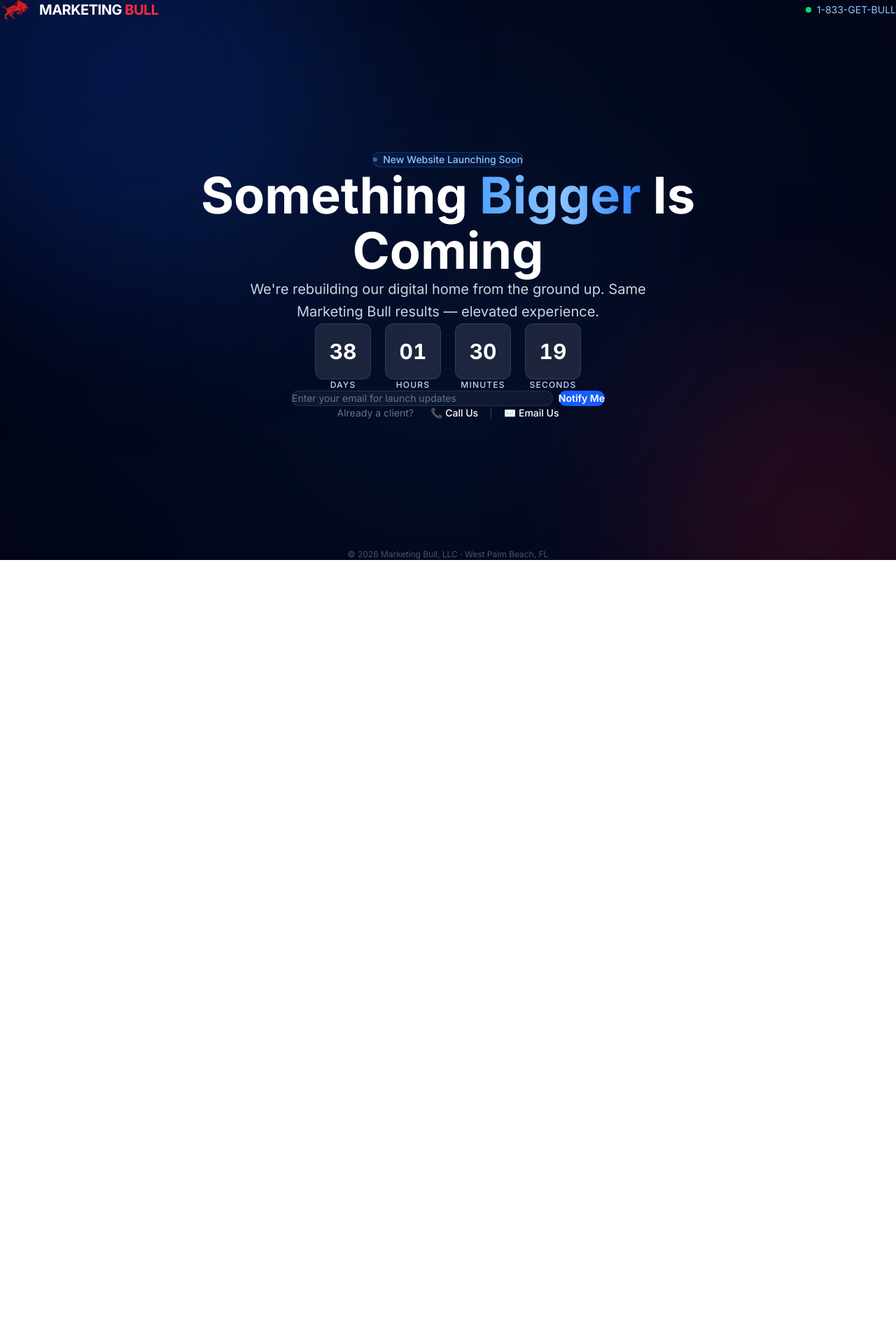
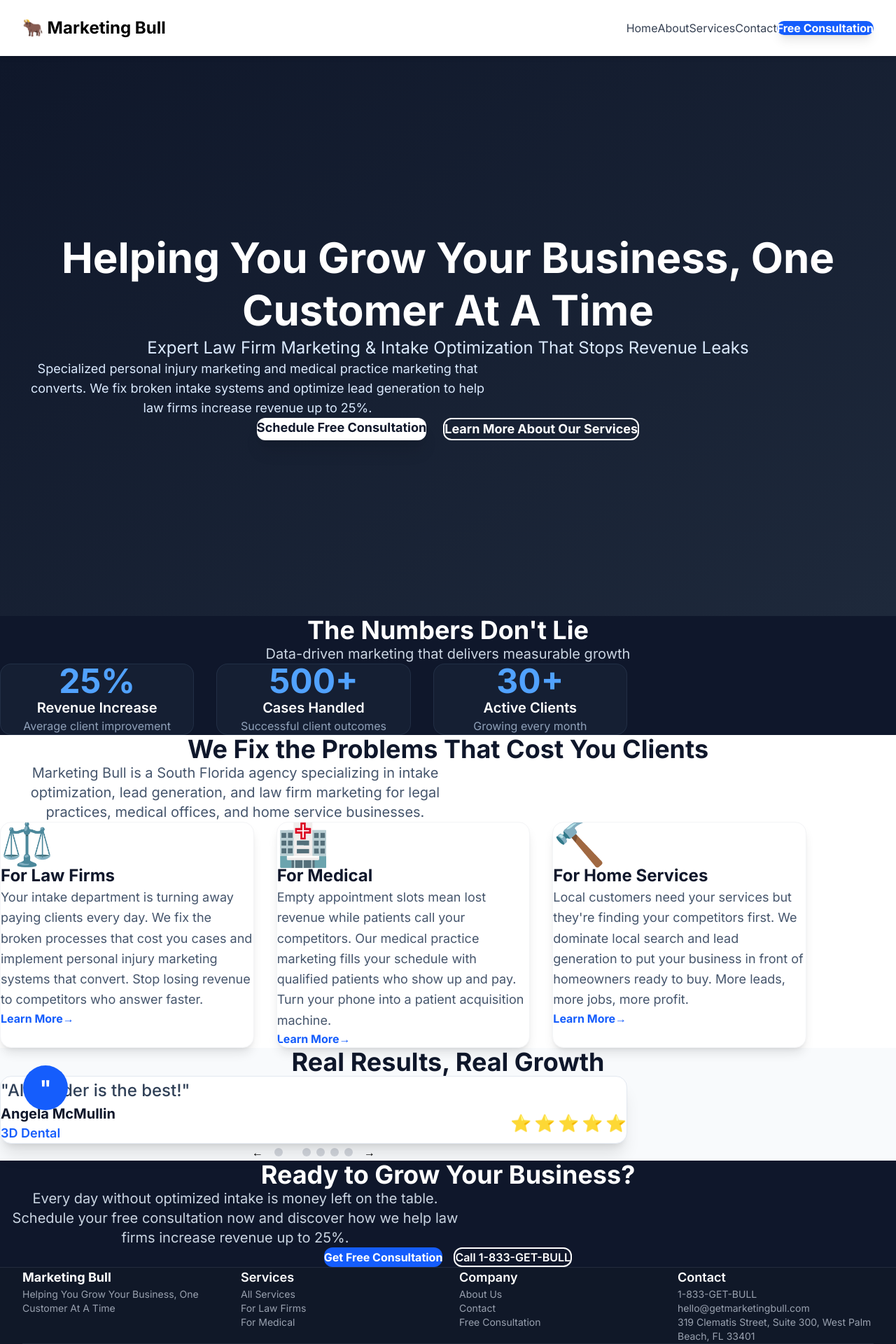
Before and after one commit to Marketing-Bull/getmarketingbull-next, a Next.js app: page / in a window 1280 px wide. Shown: the top 1920 px of the page at 70% size. Before the commit the page ends 800 px from the top, so only its background shows below. Built offline with nearby package versions, Linux system fonts and the light colour scheme.

Commit message:
Design polish (Lucy) + copy refinement (Max) — premium homepage with SEO keywords

```diff
--- a/next.config.ts
+++ b/next.config.ts
@@ -1,9 +1,10 @@
 import type { NextConfig } from "next";
 
 const nextConfig: NextConfig = {
+  output: 'export',
   reactStrictMode: true,
   images: {
-    unoptimized: false,
+    unoptimized: true,
   },
 };
 
--- a/src/app/page.tsx
+++ b/src/app/page.tsx
@@ -1,211 +1,113 @@
 'use client';
 
-import { useEffect, useState } from 'react';
-import Image from 'next/image';
+import Hero from '@/components/Hero';
+import Header from '@/components/Header';
+import Footer from '@/components/Footer';
+import ServiceCard from '@/components/ServiceCard';
+import TestimonialCarousel from '@/components/TestimonialCarousel';
+import { SERVICE_CATEGORIES, TESTIMONIALS } from '@/lib/constants';
 
-function CountdownTimer() {
-  const [timeLeft, setTimeLeft] = useState({ days: 0, hours: 0, minutes: 0, seconds: 0 });
-
-  useEffect(() => {
-    const launchDate = new Date('2026-04-15T09:00:00-04:00');
-
-    const tick = () => {
-      const now = new Date();
-      const diff = launchDate.getTime() - now.getTime();
-      if (diff <= 0) return;
-      setTimeLeft({
-        days: Math.floor(diff / (1000 * 60 * 60 * 24)),
-        hours: Math.floor((diff / (1000 * 60 * 60)) % 24),
-        minutes: Math.floor((diff / (1000 * 60)) % 60),
-        seconds: Math.floor((diff / 1000) % 60),
-      });
-    };
-
-    tick();
-    const id = setInterval(tick, 1000);
-    return () => clearInterval(id);
-  }, []);
-
-  const blocks = [
-    { value: timeLeft.days, label: 'Days' },
-    { value: timeLeft.hours, label: 'Hours' },
-    { value: timeLeft.minutes, label: 'Minutes' },
-    { value: timeLeft.seconds, label: 'Seconds' },
+// Stats data with proper % symbol
+const STATS = [
+  { number: '25%', label: 'Revenue Increase', description: 'Average client improvement' },
+  { number: '500+', label: 'Cases Handled', description: 'Successful client outcomes' },
+  { number: '30+', label: 'Active Clients', description: 'Growing every month' },
 ];
 
+export default function HomePage() {
   return (
-    <div className="flex gap-3 sm:gap-5 justify-center">
-      {blocks.map((b) => (
-        <div key={b.label} className="flex flex-col items-center">
-          <div className="w-16 h-16 sm:w-20 sm:h-20 bg-white/10 backdrop-blur-sm rounded-xl flex items-center justify-center border border-white/10">
-            <span className="text-2xl sm:text-3xl font-bold text-white tabular-nums">
-              {String(b.value).padStart(2, '0')}
-            </span>
+    <div className="min-h-screen bg-slate-50">
+      <Header />
+
+      {/* Hero Section */}
+      <Hero
+        title="Helping You Grow Your Business, One Customer At A Time"
+        subtitle="Expert Law Firm Marketing & Intake Optimization That Stops Revenue Leaks"
+        description="Specialized personal injury marketing and medical practice marketing that converts. We fix broken intake systems and optimize lead generation to help law firms increase revenue up to 25%."
+        primaryCTA={{
+          text: "Schedule Free Consultation",
+          href: "/free-consultation"
+        }}
+        secondaryCTA={{
+          text: "Learn More About Our Services",
+          href: "/services"
+        }}
+      />
+
+      {/* Stats Section */}
+      <section className="py-20 bg-slate-900 text-white">
+        <div className="container mx-auto px-6">
+          <div className="text-center mb-16">
+            <h2 className="text-4xl font-bold mb-4">The Numbers Don't Lie</h2>
+            <p className="text-xl text-slate-300">Data-driven marketing that delivers measurable growth</p>
           </div>
-          <span className="text-[11px] sm:text-xs text-blue-200 mt-2 uppercase tracking-widest font-medium">
-            {b.label}
-          </span>
+
+          <div className="grid grid-cols-1 md:grid-cols-3 gap-8 max-w-4xl mx-auto">
+            {STATS.map((stat, index) => (
+              <div key={index} className="text-center p-8 bg-slate-800/50 rounded-2xl border border-slate-700/50 backdrop-blur-sm hover:bg-slate-800/70 transition-all duration-300">
+                <div className="text-5xl font-bold text-blue-400 mb-3">{stat.number}</div>
+                <div className="text-xl font-semibold mb-2">{stat.label}</div>
+                <div className="text-slate-400">{stat.description}</div>
               </div>
             ))}
           </div>
-  );
-}
+        </div>
+      </section>
 
-export default function ComingSoon() {
-  const [email, setEmail] = useState('');
-  const [submitted, setSubmitted] = useState(false);
+      {/* Services Section */}
+      <section className="py-24 bg-white">
+        <div className="container mx-auto px-6">
+          <div className="text-center mb-16">
+            <h2 className="text-4xl font-bold text-slate-900 mb-4">We Fix the Problems That Cost You Clients</h2>
+            <p className="text-xl text-slate-600 max-w-2xl mx-auto">
+              Marketing Bull is a South Florida agency specializing in intake optimization, lead generation, and law firm marketing for legal practices, medical offices, and home service businesses.
+            </p>
+          </div>
 
-  const handleSubmit = (e: React.FormEvent) => {
-    e.preventDefault();
-    if (email) {
-      setSubmitted(true);
-      // TODO: wire to email provider
-    }
-  };
-
-  return (
-    <div className="min-h-screen relative bg-slate-950 text-white overflow-hidden flex flex-col">
-      {/* Animated background gradients */}
-      <div className="absolute inset-0 overflow-hidden">
-        <div className="absolute -top-40 -left-40 w-[600px] h-[600px] bg-blue-600/20 rounded-full blur-[120px] animate-drift-1" />
-        <div className="absolute -bottom-40 -right-40 w-[500px] h-[500px] bg-red-500/15 rounded-full blur-[120px] animate-drift-2" />
-        <div className="absolute top-1/2 left-1/2 -translate-x-1/2 -translate-y-1/2 w-[800px] h-[800px] bg-blue-500/8 rounded-full blur-[150px]" />
-        {/* Grid overlay */}
-        <div
-          className="absolute inset-0 opacity-[0.03]"
-          style={{
-            backgroundImage:
-              'linear-gradient(rgba(255,255,255,0.1) 1px, transparent 1px), linear-gradient(90deg, rgba(255,255,255,0.1) 1px, transparent 1px)',
-            backgroundSize: '60px 60px',
-          }}
+          <div className="grid grid-cols-1 md:grid-cols-3 gap-8 max-w-6xl mx-auto">
+            {SERVICE_CATEGORIES.map((service, index) => (
+              <div key={index} className="transform hover:scale-105 transition-transform duration-300">
+                <ServiceCard
+                  icon={service.icon}
+                  title={service.title}
+                  description={service.description}
+                  href={service.href}
                 />
               </div>
+            ))}
+          </div>
+        </div>
+      </section>
 
-      {/* Nav */}
-      <nav className="relative z-10 flex items-center justify-between px-6 sm:px-10 py-6">
-        <div className="flex items-center gap-3">
-          <Image src="/logo.png" alt="Marketing Bull" width={44} height={44} className="rounded-lg" />
-          <span className="text-lg sm:text-xl font-bold tracking-tight">
-            MARKETING <span className="text-red-500">BULL</span>
-          </span>
-        </div>
+      {/* Testimonials Section */}
+      <TestimonialCarousel testimonials={TESTIMONIALS} />
+
+      {/* CTA Section */}
+      <section className="py-20 bg-slate-900 text-white">
+        <div className="container mx-auto px-6 text-center">
+          <h2 className="text-4xl font-bold mb-6">Ready to Grow Your Business?</h2>
+          <p className="text-xl text-slate-300 mb-10 max-w-2xl mx-auto">
+            Every day without optimized intake is money left on the table. Schedule your free consultation now and discover how we help law firms increase revenue up to 25%.
+          </p>
+
+          <div className="flex flex-col sm:flex-row gap-4 justify-center">
+            <a
+              href="/free-consultation"
+              className="inline-flex items-center justify-center px-10 py-4 bg-blue-600 hover:bg-blue-500 text-white font-bold rounded-xl transition-all duration-300 hover:shadow-lg hover:shadow-blue-500/25 transform hover:scale-105"
+            >
+              Get Free Consultation
+            </a>
             <a
               href="tel:+18334288855"
-          className="hidden sm:flex items-center gap-2 text-sm text-blue-300 hover:text-white transition"
+              className="inline-flex items-center justify-center px-10 py-4 border-2 border-white text-white hover:bg-white hover:text-slate-900 font-semibold rounded-xl transition-all duration-300"
             >
-          <span className="w-2 h-2 rounded-full bg-green-400 animate-pulse" />
-          1-833-GET-BULL
-        </a>
-      </nav>
-
-      {/* Main content */}
-      <main className="relative z-10 flex-1 flex flex-col items-center justify-center px-6 text-center -mt-8">
-        {/* Badge */}
-        <div className="mb-8 animate-fade-in">
-          <span className="inline-flex items-center gap-2 bg-blue-500/10 border border-blue-400/20 text-blue-300 text-xs sm:text-sm font-medium px-4 py-2 rounded-full backdrop-blur-sm">
-            <span className="w-1.5 h-1.5 rounded-full bg-blue-400 animate-pulse" />
-            New Website Launching Soon
-          </span>
-        </div>
-
-        {/* Headline */}
-        <h1 className="text-4xl sm:text-5xl md:text-6xl lg:text-7xl font-bold leading-[1.1] max-w-4xl mb-6 animate-fade-in-up">
-          Something{' '}
-          <span className="bg-gradient-to-r from-blue-400 via-blue-300 to-blue-500 bg-clip-text text-transparent">
-            Bigger
-          </span>{' '}
-          Is Coming
-        </h1>
-
-        {/* Sub */}
-        <p className="text-base sm:text-lg md:text-xl text-slate-300 max-w-xl mb-10 leading-relaxed animate-fade-in-up-delay">
-          We&apos;re rebuilding our digital home from the ground up.
-          Same Marketing Bull results — elevated experience.
-        </p>
-
-        {/* Countdown */}
-        <div className="mb-12 animate-fade-in-up-delay-2">
-          <CountdownTimer />
-        </div>
-
-        {/* Email capture */}
-        <div className="w-full max-w-md animate-fade-in-up-delay-2">
-          {!submitted ? (
-            <form onSubmit={handleSubmit} className="flex gap-2">
-              <input
-                type="email"
-                value={email}
-                onChange={(e) => setEmail(e.target.value)}
-                placeholder="Enter your email for launch updates"
-                required
-                className="flex-1 bg-white/5 border border-white/10 rounded-xl px-4 py-3.5 text-sm text-white placeholder:text-slate-500 focus:outline-none focus:border-blue-500 focus:ring-1 focus:ring-blue-500 transition backdrop-blur-sm"
-              />
-              <button
-                type="submit"
-                className="bg-blue-600 hover:bg-blue-500 text-white px-6 py-3.5 rounded-xl text-sm font-semibold transition shrink-0"
-              >
-                Notify Me
-              </button>
-            </form>
-          ) : (
-            <div className="bg-green-500/10 border border-green-400/20 rounded-xl px-6 py-4 text-green-300 text-sm">
-              ✓ You&apos;re on the list. We&apos;ll notify you at launch.
-            </div>
-          )}
-        </div>
-
-        {/* Existing clients CTA */}
-        <div className="mt-10 flex flex-col sm:flex-row items-center gap-4 sm:gap-6 text-sm animate-fade-in-up-delay-3">
-          <span className="text-slate-500">Already a client?</span>
-          <div className="flex items-center gap-4">
-            <a
-              href="tel:+18334288855"
-              className="text-white hover:text-blue-300 font-medium transition flex items-center gap-2"
-            >
-              📞 Call Us
-            </a>
-            <span className="text-slate-700">|</span>
-            <a
-              href="mailto:hello@getmarketingbull.com"
-              className="text-white hover:text-blue-300 font-medium transition flex items-center gap-2"
-            >
-              ✉️ Email Us
+              Call 1-833-GET-BULL
             </a>
           </div>
         </div>
-      </main>
+      </section>
 
-      {/* Footer */}
-      <footer className="relative z-10 text-center py-6 text-xs text-slate-600">
-        &copy; 2026 Marketing Bull, LLC &middot; West Palm Beach, FL
-      </footer>
-
-      <style jsx>{`
-        @keyframes drift1 {
-          0%, 100% { transform: translate(0, 0); }
-          50% { transform: translate(40px, -30px); }
-        }
-        @keyframes drift2 {
-          0%, 100% { transform: translate(0, 0); }
-          50% { transform: translate(-30px, 40px); }
-        }
-        .animate-drift-1 { animation: drift1 12s ease-in-out infinite; }
-        .animate-drift-2 { animation: drift2 15s ease-in-out infinite; }
-
-        @keyframes fadeIn {
-          from { opacity: 0; }
-          to { opacity: 1; }
-        }
-        @keyframes fadeInUp {
-          from { opacity: 0; transform: translateY(20px); }
-          to { opacity: 1; transform: translateY(0); }
-        }
-        .animate-fade-in { animation: fadeIn 1s ease-out; }
-        .animate-fade-in-up { animation: fadeInUp 0.8s ease-out; }
-        .animate-fade-in-up-delay { animation: fadeInUp 0.8s ease-out 0.15s both; }
-        .animate-fade-in-up-delay-2 { animation: fadeInUp 0.8s ease-out 0.3s both; }
-        .animate-fade-in-up-delay-3 { animation: fadeInUp 0.8s ease-out 0.5s both; }
-      `}</style>
+      <Footer />
     </div>
   );
 }
--- a/src/components/Footer.tsx
+++ b/src/components/Footer.tsx
@@ -5,7 +5,7 @@
   const currentYear = new Date().getFullYear();
 
   return (
-    <footer className="bg-gray-900 text-white mt-16">
+    <footer className="bg-gray-900 text-white mt-16 border-t border-gray-700/50">
       <div className="container-md py-12">
         <div className="grid grid-cols-1 md:grid-cols-4 gap-8 mb-8">
           {/* About */}
--- a/src/components/Header.tsx
+++ b/src/components/Header.tsx
@@ -22,10 +22,10 @@
               <div key={link.href} className="relative group">
                 <Link
                   href={link.href}
-                  className={`px-4 py-2 rounded-md transition-colors ${
+                  className={`px-6 py-3 transition-all duration-300 ${
                     link.cta
-                      ? 'bg-primary text-white hover:bg-primary-dark'
-                      : 'text-gray-700 hover:bg-gray-100'
+                      ? 'bg-blue-600 text-white hover:bg-blue-500 rounded-xl font-bold shadow-lg hover:shadow-xl hover:shadow-blue-500/25 transform hover:scale-105'
+                      : 'text-gray-700 hover:bg-gray-100 rounded-md'
                   }`}
                 >
                   {link.label}
@@ -79,9 +79,9 @@
               <div key={link.href}>
                 <Link
                   href={link.href}
-                  className={`block px-4 py-2 ${
+                  className={`block px-4 py-3 ${
                     link.cta
-                      ? 'bg-primary text-white m-2 rounded-md'
+                      ? 'bg-blue-600 text-white m-2 rounded-xl font-bold shadow-lg'
                       : 'text-gray-700 hover:bg-gray-100'
                   }`}
                   onClick={() => setMobileMenuOpen(false)}
--- a/src/components/Hero.tsx
+++ b/src/components/Hero.tsx
@@ -28,11 +28,11 @@
         <p className="text-xl md:text-2xl mb-6 text-blue-100">{subtitle}</p>
         {description && <p className="text-lg mb-8 text-blue-100 max-w-2xl mx-auto">{description}</p>}
 
-        <div className="flex flex-col sm:flex-row gap-4 justify-center mt-8">
+        <div className="flex flex-col sm:flex-row gap-6 justify-center mt-10">
           {primaryCTA && (
             <Link
               href={primaryCTA.href}
-              className="bg-white text-primary px-8 py-4 rounded-lg font-semibold hover:bg-gray-100 transition-colors"
+              className="bg-white text-slate-900 px-12 py-5 rounded-xl font-bold text-lg hover:bg-gray-100 transition-all duration-300 shadow-xl hover:shadow-2xl transform hover:scale-105"
             >
               {primaryCTA.text}
             </Link>
@@ -40,7 +40,7 @@
           {secondaryCTA && (
             <Link
               href={secondaryCTA.href}
-              className="border-2 border-white text-white px-8 py-4 rounded-lg font-semibold hover:bg-white hover:text-primary transition-colors"
+              className="border-2 border-white text-white px-12 py-5 rounded-xl font-bold text-lg hover:bg-white hover:text-slate-900 transition-all duration-300 backdrop-blur-sm"
             >
               {secondaryCTA.text}
             </Link>
--- a/src/components/ServiceCard.tsx
+++ b/src/components/ServiceCard.tsx
@@ -10,12 +10,18 @@
 export default function ServiceCard({ icon, title, description, href }: ServiceCardProps) {
   return (
     <Link href={href}>
-      <div className="bg-white p-8 rounded-lg shadow-md hover:shadow-lg transition-all duration-300 hover:translate-y-[-4px] border border-gray-100 cursor-pointer h-full flex flex-col">
-        <div className="text-5xl mb-4">{icon}</div>
-        <h3 className="text-xl font-bold mb-3 text-gray-900">{title}</h3>
-        <p className="text-gray-600 flex-grow">{description}</p>
-        <div className="mt-4 text-primary font-semibold hover:text-primary-dark">
-          Learn More →
+      <div className="bg-white p-10 rounded-2xl shadow-lg hover:shadow-2xl hover:shadow-blue-500/10 transition-all duration-300 hover:scale-105 border border-gray-100 hover:border-blue-200 cursor-pointer h-full flex flex-col group relative overflow-hidden">
+        {/* Subtle gradient border effect */}
+        <div className="absolute inset-0 bg-gradient-to-br from-blue-500/5 via-transparent to-blue-600/5 opacity-0 group-hover:opacity-100 transition-opacity duration-300 rounded-2xl"></div>
+
+        <div className="relative z-10">
+          <div className="text-6xl mb-6 transform group-hover:scale-110 transition-transform duration-300">{icon}</div>
+          <h3 className="text-2xl font-bold mb-4 text-slate-900 group-hover:text-blue-600 transition-colors duration-300">{title}</h3>
+          <p className="text-slate-600 flex-grow text-lg leading-relaxed mb-6">{description}</p>
+          <div className="flex items-center text-blue-600 font-bold group-hover:text-blue-500 transition-colors duration-300">
+            <span className="mr-2">Learn More</span>
+            <span className="transform group-hover:translate-x-1 transition-transform duration-300">→</span>
+          </div>
         </div>
       </div>
     </Link>
--- a/src/components/TestimonialCarousel.tsx
+++ b/src/components/TestimonialCarousel.tsx
@@ -46,30 +46,40 @@
   const testimony = testimonials[current];
 
   return (
-    <section className="py-16 bg-gray-50">
-      <div className="container-md">
-        <h2 className="text-4xl font-bold text-center mb-12">What Our Clients Say</h2>
+    <section className="py-24 bg-slate-50">
+      <div className="container mx-auto px-6">
+        <h2 className="text-4xl font-bold text-center mb-16 text-slate-900">Real Results, Real Growth</h2>
 
-        <div className="max-w-2xl mx-auto">
+        <div className="max-w-4xl mx-auto">
           {/* Testimonial Card */}
-          <div className="bg-white p-8 rounded-lg shadow-lg border-l-4 border-primary mb-8">
-            <div className="flex justify-between items-start mb-4">
+          <div className="bg-white p-12 rounded-2xl shadow-xl border border-slate-200 mb-12 relative">
+            {/* Large decorative quote mark */}
+            <div className="absolute -top-4 left-8 w-16 h-16 bg-blue-600 rounded-full flex items-center justify-center">
+              <span className="text-3xl text-white font-bold">"</span>
+            </div>
+
+            <div className="pt-8">
+              <p className="text-2xl text-slate-700 leading-relaxed mb-8 font-medium">
+                "{testimony.quote}"
+              </p>
+
+              <div className="flex justify-between items-center">
                 <div>
-                <h3 className="text-xl font-bold text-gray-900">{testimony.name}</h3>
+                  <h3 className="text-xl font-bold text-slate-900 mb-1">{testimony.name}</h3>
                   {testimony.company && (
-                  <p className="text-primary font-semibold">{testimony.company}</p>
+                    <p className="text-blue-600 font-semibold text-lg">{testimony.company}</p>
                   )}
-                {testimony.title && <p className="text-gray-600">{testimony.title}</p>}
+                  {testimony.title && <p className="text-slate-600">{testimony.title}</p>}
                 </div>
                 <div className="flex gap-1">
                   {Array.from({ length: testimony.rating }).map((_, i) => (
-                  <span key={i} className="text-xl">
+                    <span key={i} className="text-2xl">
                       ⭐
                     </span>
                   ))}
                 </div>
               </div>
-            <p className="text-lg text-gray-700 italic">"{testimony.quote}"</p>
+            </div>
           </div>
 
           {/* Navigation */}
--- a/src/lib/constants.ts
+++ b/src/lib/constants.ts
@@ -73,21 +73,21 @@
     icon: '⚖️',
     title: 'For Law Firms',
     description:
-      'Reach more clients, optimize your intake, and grow your practice with targeted legal marketing.',
+      'Your intake department is turning away paying clients every day. We fix the broken processes that cost you cases and implement personal injury marketing systems that convert. Stop losing revenue to competitors who answer faster.',
     href: '/services/law-firms',
   },
   {
     icon: '🏥',
     title: 'For Medical',
     description:
-      'Acquire more patients and streamline your operations with healthcare-focused strategies.',
+      'Empty appointment slots mean lost revenue while patients call your competitors. Our medical practice marketing fills your schedule with qualified patients who show up and pay. Turn your phone into a patient acquisition machine.',
     href: '/services/medical',
   },
   {
     icon: '🔨',
     title: 'For Home Services',
     description:
-      'Deliver your services to more local customers with expertly targeted marketing.',
+      'Local customers need your services but they\'re finding your competitors first. We dominate local search and lead generation to put your business in front of homeowners ready to buy. More leads, more jobs, more profit.',
     href: '/services/home-services',
   },
 ];
```
Lines whose indentation alone changed are shown as unchanged.
